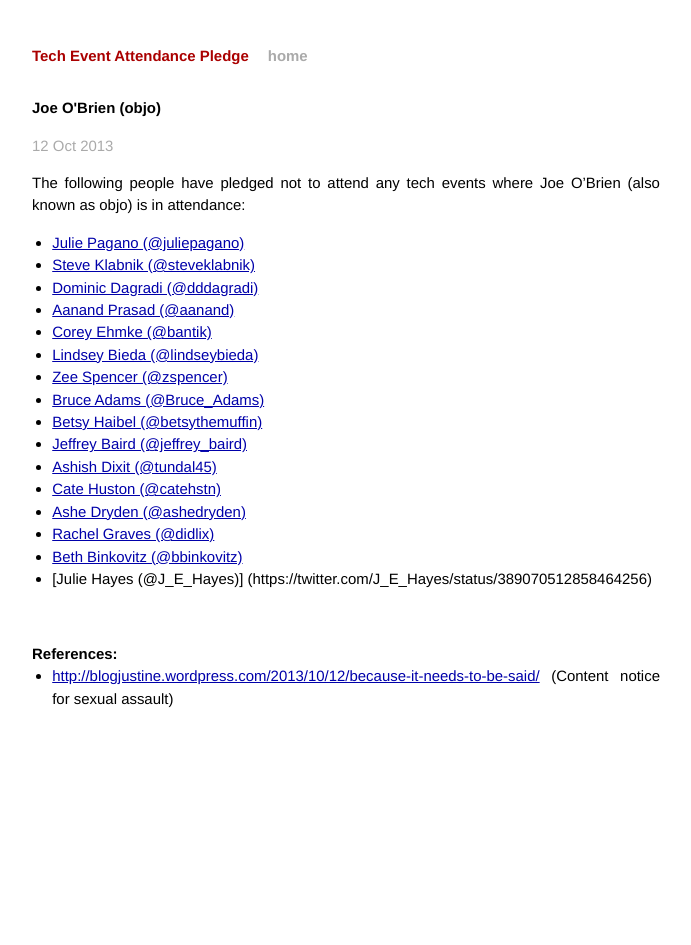
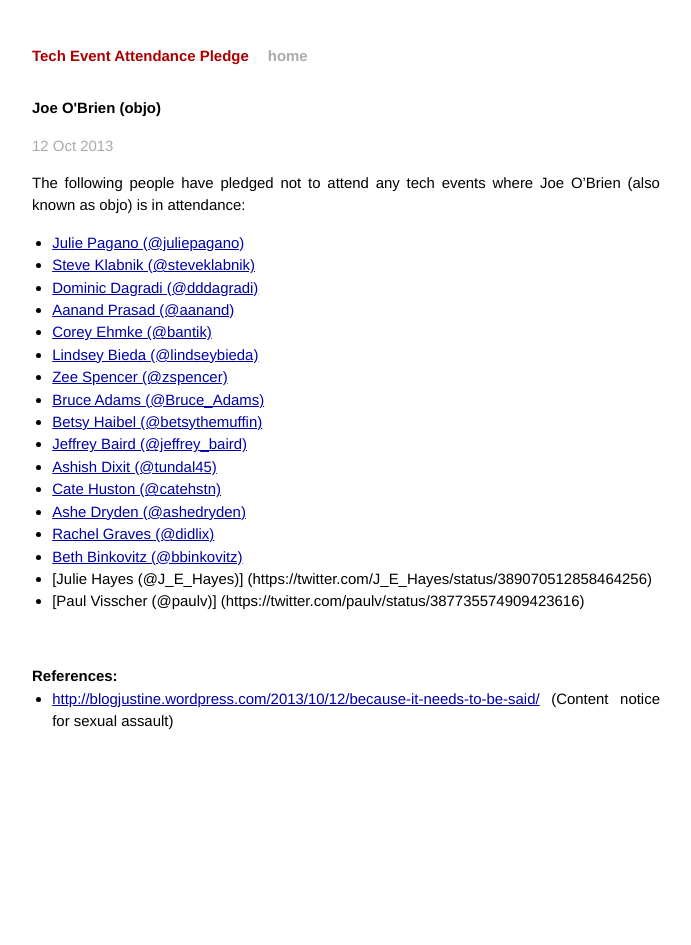
Before and after one commit to techtektek/tech-event-attendance-pledge.github.io, a Jekyll site: the page built from _posts/2013-10-12-objo.markdown, in a window 1280 px wide. Shown: the whole page, without its empty margins (294-985 px from the left). Built offline with Jekyll 4.4.1, drawn with Linux system fonts in a browser that asks for light colours; Markdown is read by kramdown in place of the engine named in the settings.

Commit message:
Add Paul Visscher

```diff
--- a/_posts/2013-10-12-objo.markdown
+++ b/_posts/2013-10-12-objo.markdown
@@ -24,7 +24,7 @@ O'Brien (also known as objo) is in attendance:
 * [Rachel Graves (@didlix)](https://twitter.com/didlix/status/389066373613498369)
 * [Beth Binkovitz (@bbinkovitz)](https://twitter.com/bbinkovitz/status/389070396248436736)
 * [Julie Hayes (@J_E_Hayes)] (https://twitter.com/J_E_Hayes/status/389070512858464256)
-
+* [Paul Visscher (@paulv)] (https://twitter.com/paulv/status/387735574909423616)
 
 <br/>
 
```
